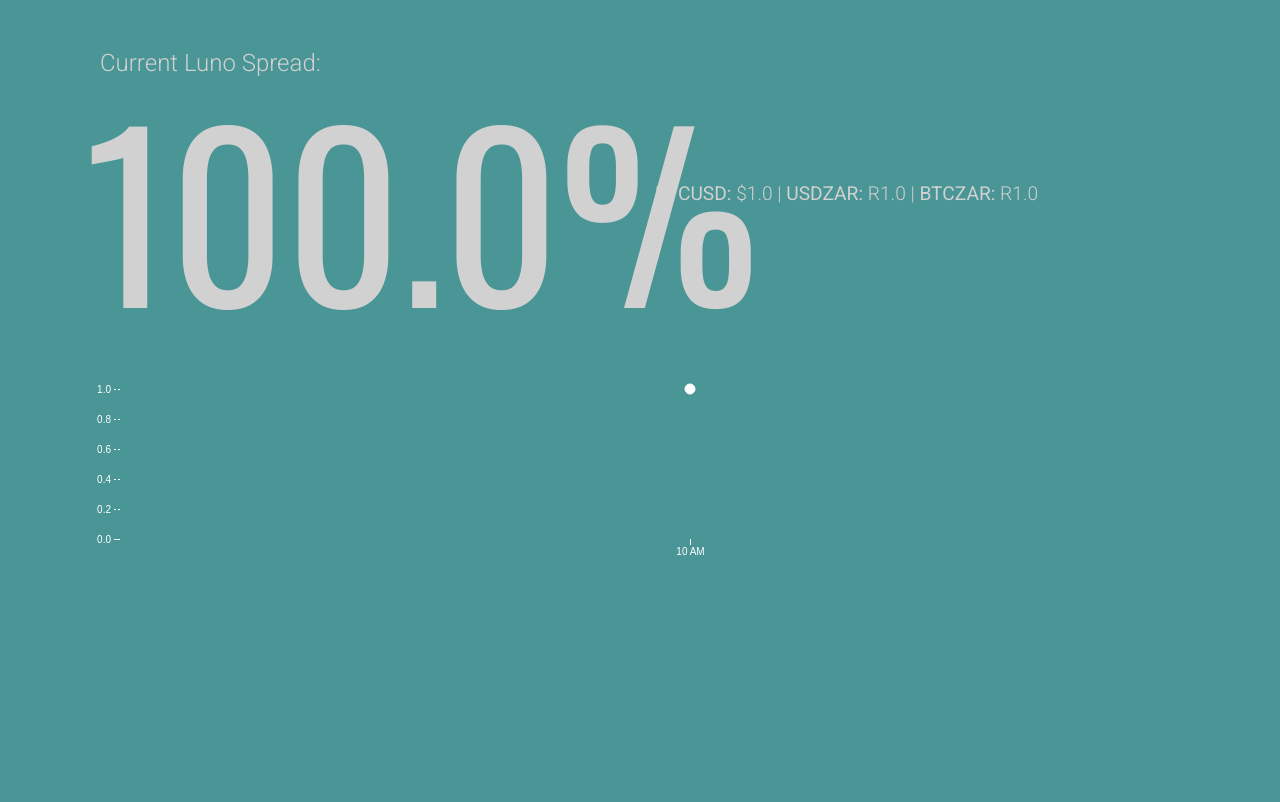
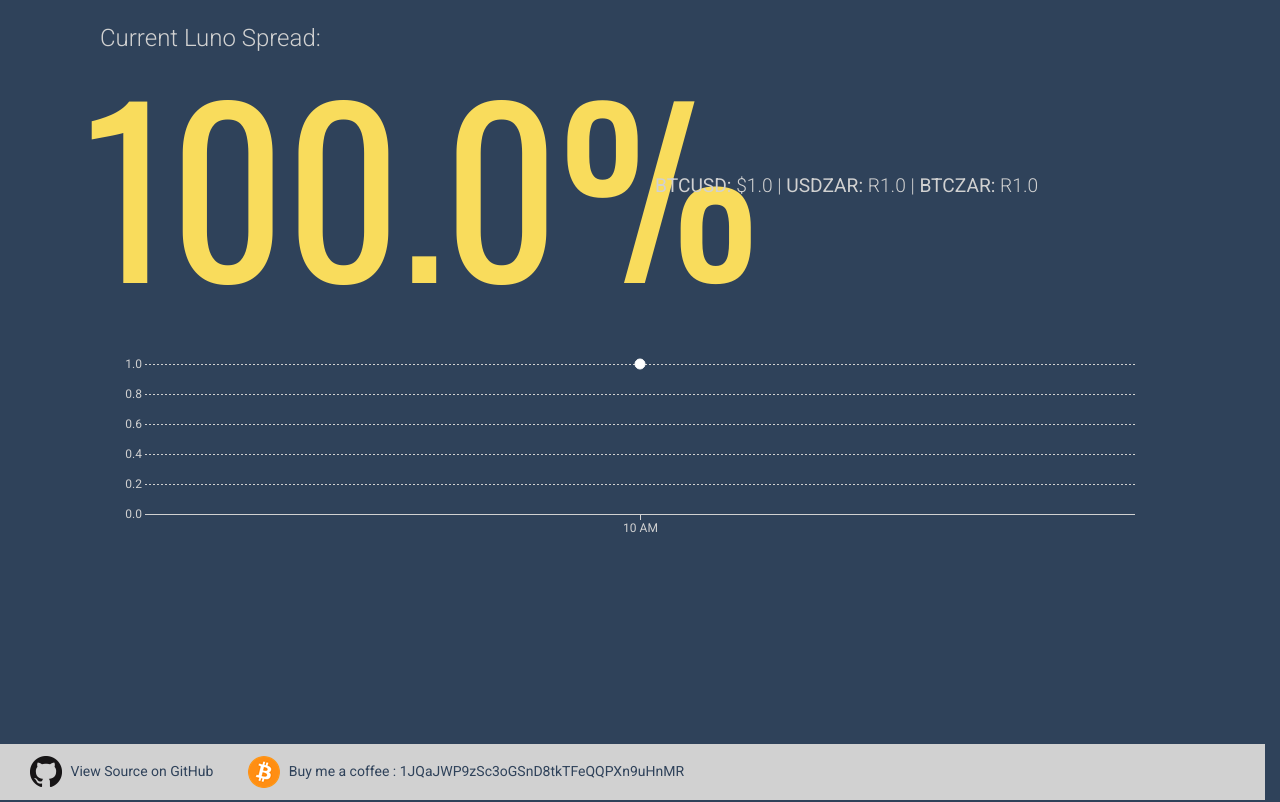
Before and after one commit to petenilson/zarspread, a Django app: page / in a window 1280 px wide. Before the commit the page ends 555 px from the top, so only its background shows below. Run offline with Django 3.2, Linux system fonts and the light colour scheme; tables that the repository leaves empty hold one stand-in row (values such as "Sample post"); parts of the project's set-up code (start-up, migrations or seed data) failed here and were passed over; some libraries are stand-ins or nearby versions.

Commit message:
tooltips, change of colors, footer with donate

```diff
--- a/static/css/main.css
+++ b/static/css/main.css
@@ -1,6 +1,6 @@
 html, body {
     height: 100%;
-    background-color: #4A9595;
+    background-color: #2F425A;
 }
 .viewport {
     height: 100%;
@@ -9,22 +9,24 @@
   padding-top: 10px;
   margin-left: 5px;
 }
+.header {
+  padding-top: 25px;
+  padding-left: 30px;
+}
+.header h4 {
+  font-weight: 300;
+  color: #D1D1D1;
+  font-family: 'Roboto', sans-serif;
+}
 .content {
   text-align: left;
   position: relative;
-  padding-top: 50px;
 }
 .content h1 {
   margin-left: 0px;
   font-size: 14em;
   font-family: 'Oswald', sans-serif;
-  color: #D1D1D1;
-}
-.content h4 {
-  font-weight: 300;
-  color: #D1D1D1;
-  margin-left: 15px;
-  font-family: 'Roboto', sans-serif;
+  color: #F9DC5C;
 }
 .rates p {
   font-weight: 300;
@@ -38,6 +40,26 @@
   min-height: 100%;
 }
 .spread {
+}
+.footer {
+  background-color: #D1D1D1;
+  position: absolute;
+  bottom: 0;
+  width: 100%;
+  padding: 12px 25px;
+  font-size: 14px;
+}
+.footer p {
+  display: inline;
+  color: #2F425A;
+}
+.footer a {
+  font-family: 'Roboto', sans-serif;
+  color: #2F425A;
+  margin: 0 15px;
+}
+.footer img {
+  margin: 0 5px;
 }
 /* Graph stuff */
 .graph{
@@ -57,11 +79,13 @@
 }
 
 .axis text {
-  fill: white;
+  fill: #D1D1D1;
+  font-family: 'Roboto', sans-serif;
+  font-size: 1.2em;
 }
 
 .axis line {
-  stroke: white;
+  stroke: #D1D1D1;
 }
 
 /* Style the dots by assigning a fill and stroke */
@@ -69,3 +93,9 @@
     fill: white;
     stroke: #fff;
 }
+.tooltip {
+  color: white;
+  font-family: 'Roboto', sans-serif;
+  background-color: grey;
+  padding: 1px 2px;
+}
--- a/templates/homepage.html
+++ b/templates/homepage.html
@@ -5,7 +5,7 @@
     <!-- Required meta tags -->
     <meta charset="utf-8">
     <meta name="viewport" content="width=device-width, initial-scale=1, shrink-to-fit=no">
-    <title>Luno Spread</title>
+    <title>Check The Spread</title>
     <!-- Bootstrap CSS -->
     <link rel="stylesheet" href="https://maxcdn.bootstrapcdn.com/bootstrap/4.0.0-beta/css/bootstrap.min.css" integrity="sha384-/Y6pD6FV/Vv2HJnA6t+vslU6fwYXjCFtcEpHbNJ0lyAFsXTsjBbfaDjzALeQsN6M" crossorigin="anonymous">
     <link rel="stylesheet" href="{% static 'css/main.css' %}">
@@ -15,9 +15,11 @@
 
     <!-- Content -->
     <div class='container viewport'>
+      <div class='row header'>
+        <h4>Current Luno Spread:</h4>
+      </div>
       <div class='row content align-items-center'>
         <div class="col-sm-6 spread">
-          <h4>Current Luno Spread:</h3>
           <h1>{{ data.spread }}%</h1>
         </div>
         <div class="col-sm-6 rates text-nowrap">
@@ -31,6 +33,16 @@
 
       </div>
     </div>
+    <div class='footer row'>
+      <a href='https://github.com/petenilson'>
+        <img src="{% static 'img/GitHub-Mark-32px.png' %}" height="32">
+        View Source on GitHub
+      </a>
+      <a href='#'>
+        <img src="{% static 'img/btc-color.png' %}" height="32">
+        Buy me a coffee : 1JQaJWP9zSc3oGSnD8tkTFeQQPXn9uHnMR
+      </a>
+    </div>
     <!-- Optional JavaScript -->
     <!-- jQuery first, then Popper.js, then Bootstrap JS -->
     <script src="https://code.jquery.com/jquery-3.2.1.slim.min.js" integrity="sha384-KJ3o2DKtIkvYIK3UENzmM7KCkRr/rE9/Qpg6aAZGJwFDMVNA/GpGFF93hXpG5KkN" crossorigin="anonymous"></script>
@@ -38,14 +50,11 @@
     <script src="https://maxcdn.bootstrapcdn.com/bootstrap/4.0.0-beta/js/bootstrap.min.js" integrity="sha384-h0AbiXch4ZDo7tp9hKZ4TsHbi047NrKGLO3SEJAg45jXxnGIfYzk4Si90RDIqNm1" crossorigin="anonymous"></script>
     <script src="https://d3js.org/d3.v4.min.js"></script>
     <script>
-      // get the width of the bootstrap container
 
-
-
-      // 2. Use the margin convention practice
+      // Use the margin convention practice
       var margin = {top: 50, right: 50, bottom: 50, left: 50}
         , container = d3.select('.container').node()
-        , width = container.getBoundingClientRect().width
+        , width = container.getBoundingClientRect().width - 150
         , height = 150;
 
 
@@ -58,6 +67,7 @@
 
       var x_axis = d3.axisBottom(xScale);
       var y_axis = d3.axisLeft(yScale)
+        .tickSize(-width)
         .ticks(4);
 
       // 7. d3's line generator
@@ -72,7 +82,7 @@
       });
 
       var element = d3.select('.container').node();
-      // 1. Add the SVG to the page and employ #2
+      // 1. Add the SVG to the page
       var svg = d3.select(".graph").append("svg")
           .attr("width", width + margin.left + margin.right)
           .attr("height", height + margin.top + margin.bottom)
@@ -89,6 +99,10 @@
           .call(x_axis)
         .select(".domain")
           .remove();
+
+      var focus = d3.select("body").append("div")
+        .attr("class", "tooltip")
+        .style("opacity", 0);
 
       // 4. Call the y axis in a group tag
       svg.append("g")
@@ -108,7 +122,20 @@
           .attr("class", "dot") // Assign a class for styling
           .attr("cx", function(d){ return xScale(d.date)} )
           .attr("cy", function(d) { return yScale(d.high) })
-          .attr("r", 5);
+          .attr("r", 5)
+          .on("mouseover", function(d) {
+          focus.transition()
+            .duration(200)
+            .style("opacity", 1);
+          focus.html(d.high)
+            .style("left", (d3.event.pageX) + "px")
+            .style("top", (d3.event.pageY - 28) + "px");
+          })
+        .on("mouseout", function(d) {
+          focus.transition()
+            .duration(500)
+            .style("opacity", 0);
+          });
     </script>
   </body>
 </html>
```
Also changed, not shown: static/img/GitHub-Mark-32px.png (added), static/img/bitcoin_32px.png (added), static/img/btc-32.png (added), static/img/btc-color.png (added), 3 other files.
